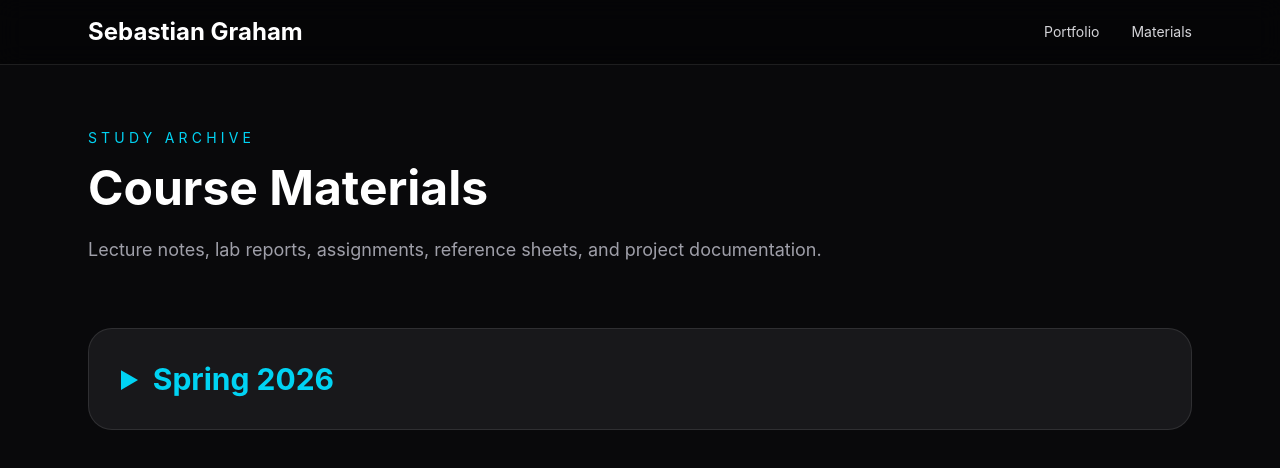
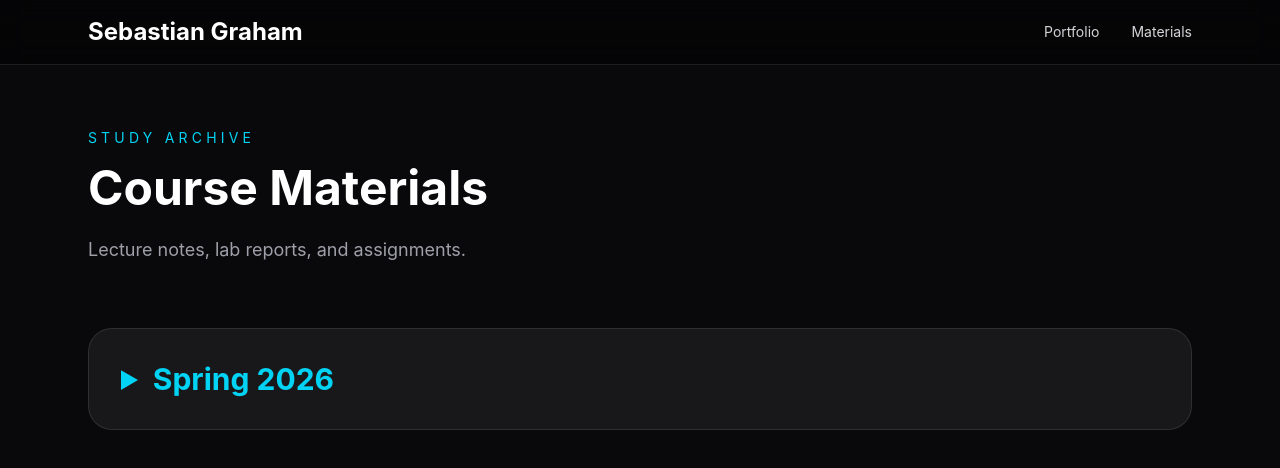
Before and after one commit to Seveastian/seveastian.github.io, a React (Vite) app: page /materials in a window 1280 px wide. Shown: the top 468 px of the page. Built offline with nearby package versions, Linux system fonts and the light colour scheme.

Commit message:
Updated portfolio

```diff
--- a/src/pages/materials.jsx
+++ b/src/pages/materials.jsx
@@ -17,8 +17,7 @@ export default function Materials() {
           </h1>
 
           <p className="text-zinc-400 text-lg">
-            Lecture notes, lab reports, assignments,
-            reference sheets, and project documentation.
+            Lecture notes, lab reports, and assignments.
           </p>
         </div>
 
```
